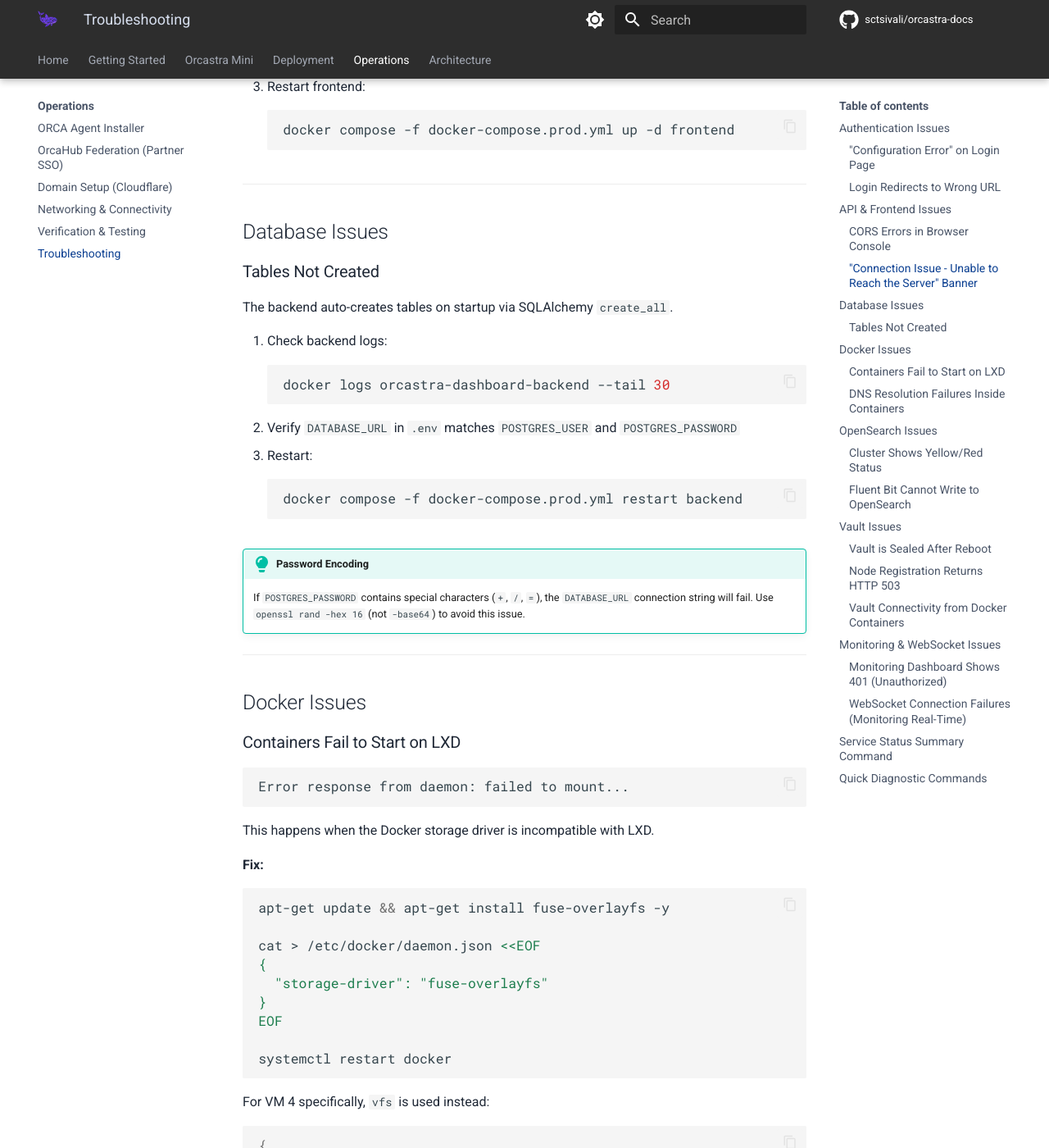
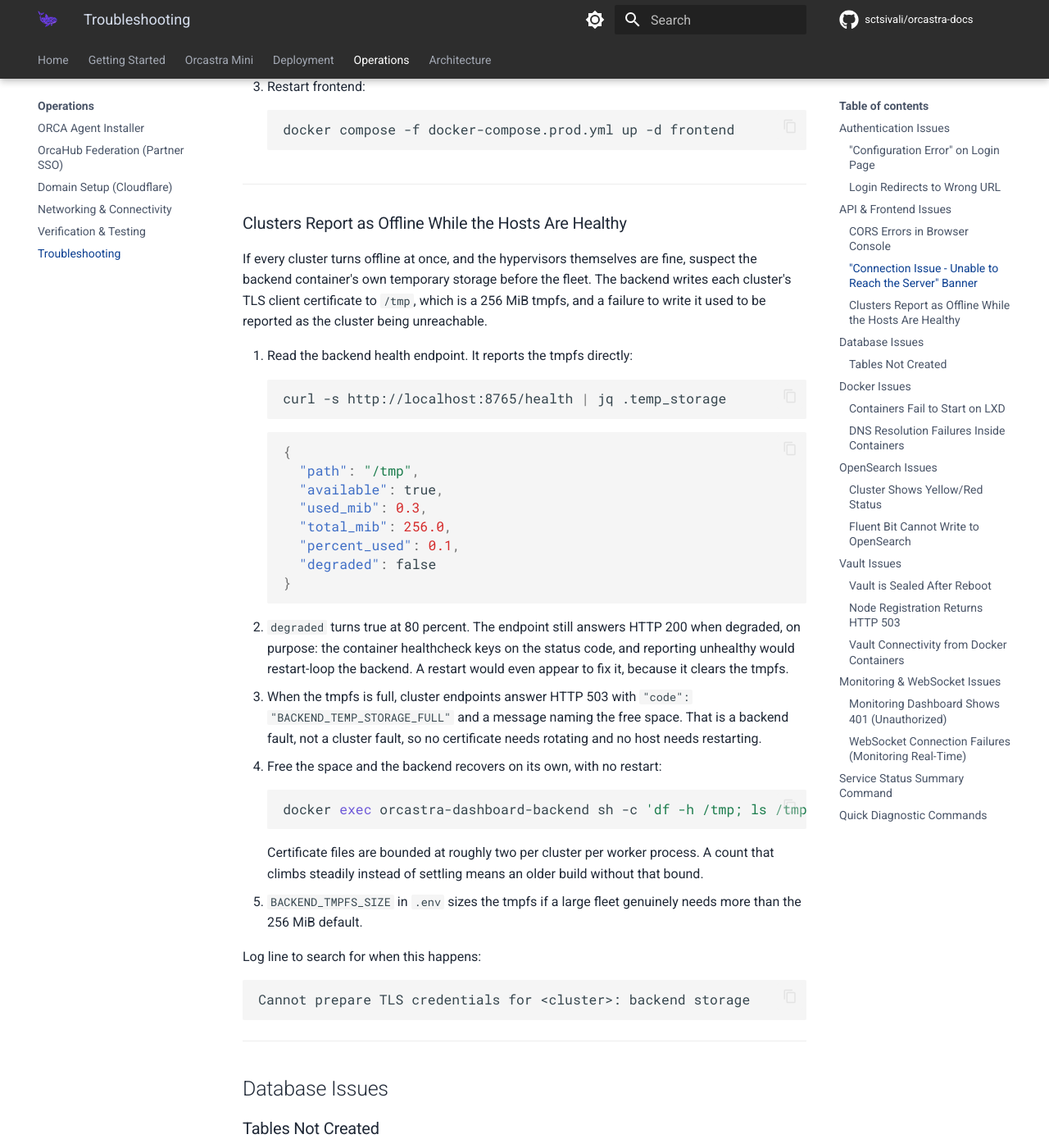
Before and after one commit to sctsivali/orcastra-docs, an MkDocs documentation site: the page built from docs/operations/troubleshooting.md, in a window 1280 px wide and 1400 px high, scrolled down 2069 px. Shown: the whole window at 82% size. Built offline with MkDocs 1.6.1 and Material for MkDocs 9.7.7, drawn with Linux system fonts in a browser that asks for light colours; comment, search, counter and statistics services are not loaded; the version menu is left out.

Commit message:
docs(operations): cover backend temp storage on the health endpoint
The backend writes each cluster's TLS client certificate to /tmp, a 256 MiB
tmpfs, and until recently a failure to write it was reported as the cluster
being unreachable. An operator seeing every cluster turn offline at once had
nothing pointing at the real cause.

/health now carries a temp_storage block with a degraded flag at 80 percent,
and cluster endpoints answer 503 BACKEND_TEMP_STORAGE_FULL rather than
inventing a cluster status. Both are documented here:

- verification: the expected /health body, what temp_storage means, and why
  the endpoint still answers 200 when degraded (the container healthcheck
  keys on the status code, so reporting unhealthy would restart-loop the
  backend, and the restart would look like a fix because it clears the
  tmpfs)
- troubleshooting: a section for the symptom itself, clusters offline while
  the hosts are healthy, with the commands to confirm it and the log line to
  search for

No configuration changed. BACKEND_TMPFS_SIZE keeps its 256 MiB default.

````diff
--- a/docs/operations/troubleshooting.md
+++ b/docs/operations/troubleshooting.md
@@ -81,6 +81,50 @@
    ```bash
    docker compose -f docker-compose.prod.yml up -d frontend
    ```
+
+---
+
+### Clusters Report as Offline While the Hosts Are Healthy
+
+If every cluster turns offline at once, and the hypervisors themselves are fine, suspect the
+backend container's own temporary storage before the fleet. The backend writes each cluster's TLS
+client certificate to `/tmp`, which is a 256 MiB tmpfs, and a failure to write it used to be
+reported as the cluster being unreachable.
+
+1. Read the backend health endpoint. It reports the tmpfs directly:
+   ```bash
+   curl -s http://localhost:8765/health | jq .temp_storage
+   ```
+   ```json
+   {
+     "path": "/tmp",
+     "available": true,
+     "used_mib": 0.3,
+     "total_mib": 256.0,
+     "percent_used": 0.1,
+     "degraded": false
+   }
+   ```
+2. `degraded` turns true at 80 percent. The endpoint still answers HTTP 200 when degraded, on
+   purpose: the container healthcheck keys on the status code, and reporting unhealthy would
+   restart-loop the backend. A restart would even appear to fix it, because it clears the tmpfs.
+3. When the tmpfs is full, cluster endpoints answer HTTP 503 with
+   `"code": "BACKEND_TEMP_STORAGE_FULL"` and a message naming the free space. That is a backend
+   fault, not a cluster fault, so no certificate needs rotating and no host needs restarting.
+4. Free the space and the backend recovers on its own, with no restart:
+   ```bash
+   docker exec orcastra-dashboard-backend sh -c 'df -h /tmp; ls /tmp/orcastra-lxd-certs/*/ | wc -l'
+   ```
+   Certificate files are bounded at roughly two per cluster per worker process. A count that
+   climbs steadily instead of settling means an older build without that bound.
+5. `BACKEND_TMPFS_SIZE` in `.env` sizes the tmpfs if a large fleet genuinely needs more than the
+   256 MiB default.
+
+Log line to search for when this happens:
+
+```
+Cannot prepare TLS credentials for <cluster>: backend storage
+```
 
 ---
 
````
Also changed, not shown: docs/operations/verification.md (+23 -0 lines).
